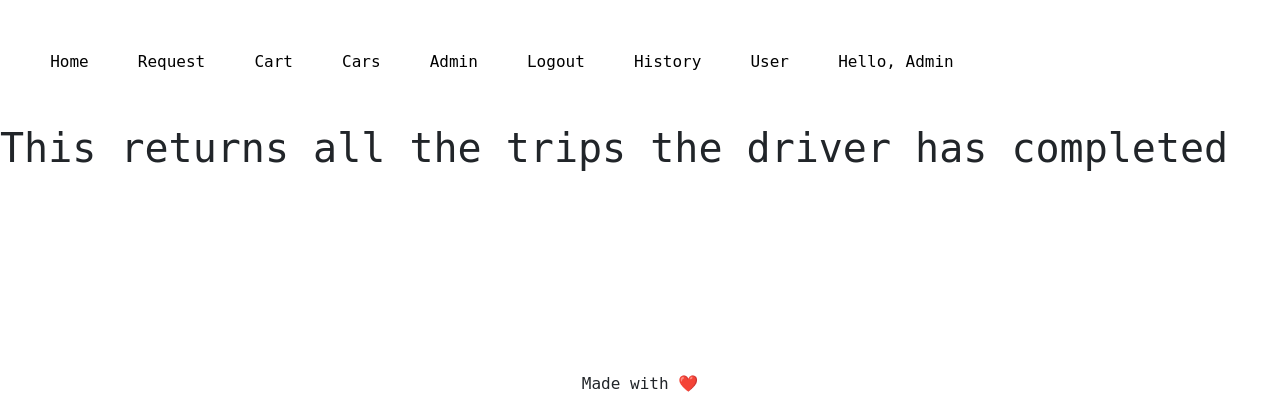
After one commit to GivenMoreti/GlobeTrotter, a Django app: page /user/ in a window 1280 px wide. The commit adds this page. Shown: the top 420 px of the page. Run offline with Django 4.2, Linux system fonts and the light colour scheme; a user stored in the database is signed in; data comes from the database, SQL or seed files in the repository.

Commit message:
final customization

```diff
--- a/TROT/settings.py
+++ b/TROT/settings.py
@@ -38,7 +38,7 @@ INSTALLED_APPS = [
     'django.contrib.messages',
     'django.contrib.staticfiles',
     'trip',
-    'crispy_forms'
+
 ]
 
 MIDDLEWARE = [
--- a/trip/admin.py
+++ b/trip/admin.py
@@ -7,7 +7,7 @@ class CarModel(admin.ModelAdmin):
     list_display = ("make","model","driver","year")
 
 class TripModel(admin.ModelAdmin):
-    list_display = ("start_location","end_location","distance","car","driver","status","seats_avail")
+    list_display = ("start_location","end_location","distance","car","user","status","seats_avail")
 class UserProfileModel(admin.ModelAdmin):
     list_display = ("user","is_driver")
 
--- /dev/null
+++ b/trip/templates/trip/driver.html
@@ -0,0 +1,13 @@
+{% extends 'trip/base.html' %}
+{% block content %}
+<div class="driver-home-page">
+  <h1>This returns all the trips the driver has completed</h1>
+
+
+
+
+</div>
+
+
+
+{% endblock %}
--- a/trip/templates/trip/header.html
+++ b/trip/templates/trip/header.html
@@ -8,7 +8,8 @@
   <a href="/admin">Admin</a>
   <a href="{% url 'logout' %}">Logout</a>
   <a href="{% url 'history' %}">History</a>
-
+  <a href="{% url 'user' %}">User</a>
+  <a> Hello, {{ username}}</a>
   {%else%}
   <a href="{% url 'trips'%}">Home</a>
   <a href="{% url 'all-users' %}">Users</a>
--- a/trip/templates/trip/home.html
+++ b/trip/templates/trip/home.html
@@ -105,7 +105,7 @@
               <td>{{trip.end_location}}</td>
               <td>{{trip.distance}}</td>
               <td>{{trip.car}}</td>
-              <td>{{trip.driver }}</td>
+              <td>{{trip.user }}</td>
               <td>{{trip.trip_date}}</td>
               <td>
                 {% if trip.status == "Completed" %}
--- a/trip/urls.py
+++ b/trip/urls.py
@@ -3,6 +3,9 @@ from django.urls import path
 from . import views
 
 urlpatterns = [
+    # test the home view
+    path('user/',views.user,name='user'),
+
     path('',views.greet,name='greet'),
     path('trips/',views.get_trips,name="trips"),
     path('cars/',views.get_cars,name="cars"),
--- a/trip/views.py
+++ b/trip/views.py
@@ -1,6 +1,6 @@
 from django.contrib.auth.decorators import login_required
 from django.shortcuts import get_object_or_404,render, redirect
-from .models import Trip, Cart,Car
+from .models import Trip, Cart,Car,UserProfile
 from .forms import TripRequestForm,TripForm,CarForm
 from django.contrib.auth.models import User
 from django.contrib.auth import authenticate, login ,logout
@@ -9,6 +9,20 @@ from django.contrib.admin.models import LogEntry, ADDITION
 from django.contrib.contenttypes.models import ContentType
 
 
+# test the home view
+@login_required
+def user(request):
+    is_driver = UserProfile.objects.filter(is_driver=True).exists()
+    username = request.user.username
+    context = {'username': username}
+    # if is_driver == True:
+    if is_driver:
+        return render(request,'trip/driver.html',context )
+    else:
+        return render(request,'trip/home.html',context )
+
+
+# the first red page.
 # independent home view with html
 def greet(request):
 
@@ -80,11 +94,13 @@ def edit_trip(request, id):
 @login_required
 # homepage
 def get_users(request):
+    username = request.user.username
+
     all_users = User.objects.all()
     # for user in all_users:
     #     print(user.username)
     users_count = all_users.count()
-    context = {"all_users":all_users,}
+    context = {"all_users":all_users,'username': username}
     return render (request,'trip/home.html',context)
 
 # get all items in a cart
@@ -100,7 +116,7 @@ def get_trips(request):
     completed_trips = Trip.objects.filter(status='Completed')
     for completed_trip in completed_trips:
         print("completed trips",completed_trip.id)
-        print(f"driver: {completed_trip.driver}, date : {completed_trip.trip_date}")
+        print(f"driver: {completed_trip.user}, date : {completed_trip.trip_date}")
 
     count_completed_trips = completed_trips.count()
 
@@ -122,6 +138,10 @@ def get_trips(request):
         print("Active trips:",active_trip.id)
     count_active_trips = active_trips.count()
 
+    is_driver = UserProfile.objects.filter(is_driver=True).exists()
+    username = request.user.username
+
+
 
     context = {
         "count_active_trips":count_active_trips,
@@ -129,8 +149,13 @@ def get_trips(request):
                "trips":trips,
                "count_completed_trips":count_completed_trips,
                "users_count":users_count,
-               "cars":cars,"cars_count":cars_count
+               "cars":cars,"cars_count":cars_count,
+               'username': username
                }
+
+
+
+
 
     return render(request,"trip/home.html",context)
 
@@ -148,6 +173,10 @@ def login_view(request):
             return render(request, 'trip/login.html', {'error_message': 'Invalid login'})
     else:
         return render(request, 'trip/login.html')
+
+
+
+
 
 @login_required
 def logout_view(request):
```
Also changed, not shown: trip/models.py (+6 -2 lines), trip/templates/trip/greet.html (+55 -35 lines), db.sqlite3, trip/migrations/0014_rename_driver_trip_user.py (added), trip/static/images/p1.jpeg (added), trip/static/images/p2.png (added), trip/static/images/photo-1482029255085-35a4a48b7084.jpeg (added), trip/static/images/photo-1494516586195-14a397c8b1b0.jpeg (added), trip/static/images/photo-1593680351534-b1ec1fecdcc4.jpeg (added), trip/static/images/photo-1600320254374-ce2d293c324e.jpeg (added), trip/static/images/photo-1602604900209-e712d9ca7173.jpeg (added).
